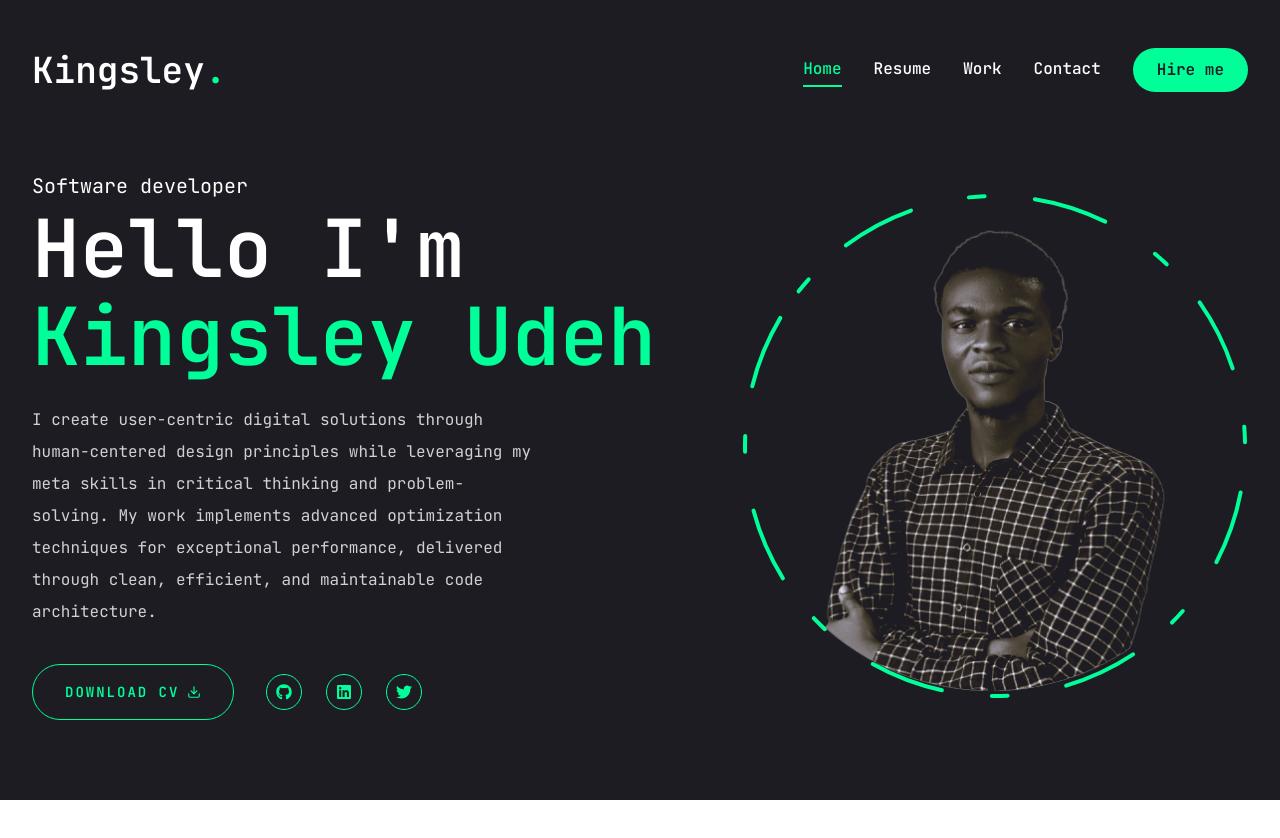
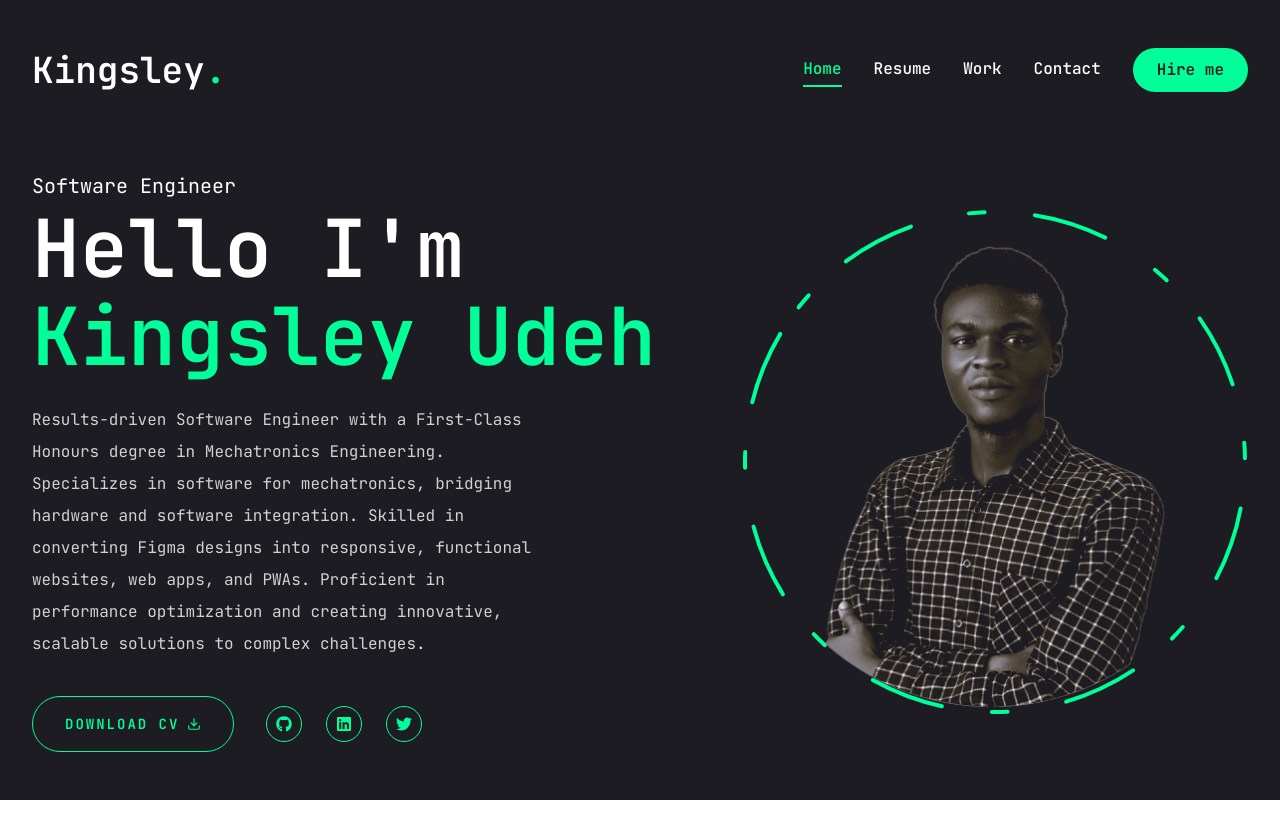
Before and after one commit to Keengsleyudeh/kingsleyportfolio, a Next.js app: page / in a window 1280 px wide. Shown: the top 838 px of the page. Before the commit the page ends 816 px from the top, so only its background shows below. Built offline with nearby package versions, Linux system fonts and the light colour scheme.

Commit message:
feat: updated resume and projects

```diff
--- a/app/page.tsx
+++ b/app/page.tsx
@@ -10,21 +10,21 @@ export default function Home() {
       <div className="container mx-auto h-full">
         <div className="flex flex-col xl:flex-row items-center justify-between xl:pt-8 xl:pb-24">
           <div className="text-center xl:text-left order-2 xl:order-none">
-            <span className="text-xl">Software developer</span>
+            <span className="text-xl">Software Engineer</span>
             <h1 className="h1 mb-6">
               Hello I&apos;m <br />{" "}
               <span className="text-accent">Kingsley Udeh</span>
             </h1>
-            <p className="max-w-[500px] mb-9 text-white/80">
-              I create user-centric digital solutions through human-centered design principles while leveraging my meta skills
-              in critical thinking and problem-solving. My work implements advanced optimization
-              techniques for exceptional performance,
-              delivered through clean, efficient, and maintainable code architecture.
+            <p className="max-w-[500px] mb-9 text-white/80 text-md">
+            Results-driven Software Engineer with a First-Class Honours degree in Mechatronics Engineering.
+            Specializes in software for mechatronics, bridging hardware and software integration.
+            Skilled in converting Figma designs into responsive, functional websites, web apps, and PWAs.
+            Proficient in performance optimization and creating innovative, scalable solutions to complex challenges.
             </p>
 
             {/* btn and socials */}
             <div className="flex flex-col xl:flex-row items-center gap-8">
-              <a href="/kingsley.pdf" download>
+              <a href="/kingsley-resume.pdf" download>
                 <Button
                   variant="outline"
                   size="lg"
--- a/app/resume/page.tsx
+++ b/app/resume/page.tsx
@@ -2,7 +2,7 @@
 
 import React from "react";
 
-import { SiTailwindcss, SiNextdotjs, SiTypescript } from "react-icons/si";
+import { SiTailwindcss, SiNextdotjs, SiTypescript, SiPostman } from "react-icons/si";
 import {
   FaCss3,
   FaJs,
@@ -11,6 +11,8 @@ import {
   FaHtml5,
   FaFigma,
   FaPython,
+  FaGoogle,
+  FaGithub,
 } from "react-icons/fa";
 
 const about = {
@@ -31,7 +33,7 @@ const about = {
     },
     {
       fieldName: "Nationality",
-      fieldValue: "Nigeria",
+      fieldValue: "Nigerian",
     },
     {
       fieldName: "Email",
@@ -48,17 +50,22 @@ const experience = {
   items: [
     {
       company: "Ceed Venture Studio",
-      position: "Frontend Developer",
+      position: "Frontend Engineer",
       duration: "2024 - present",
     },
     {
       company: "Styloza",
-      position: "Lead Frontend Developer",
+      position: "Lead Frontend Engineer",
       duration: "2024",
     },
     {
       company: "Smart World Research Hub",
-      position: "Software Developer",
+      position: "Full-Stack Engineer",
+      duration: "2024",
+    },
+    {
+      company: "Cardioll",
+      position: "Frontend Engineer",
       duration: "2024",
     },
     {
@@ -113,7 +120,7 @@ const skills = {
 
     {
       name: "Tools and Technologies",
-      content: "Git, Docker",
+      content: "Git, Docker, Google Workspace, Postman",
     },
     {
       name: "Prototyping",
@@ -122,7 +129,7 @@ const skills = {
     {
       name: "Soft Skills",
       content:
-        "Problem-solving, Collaboration, Project Management, Communication",
+        "Problem-solving, Collaboration, Project Management, Communication, Leadership",
     },
   ],
   skillsList: [
@@ -135,7 +142,10 @@ const skills = {
     { icon: <SiNextdotjs />, name: "nextjs" },
     { icon: <SiTailwindcss />, name: "tailwind.css" },
     { icon: <FaFigma />, name: "figma" },
+    { icon: <FaGithub />, name: "github" },
+    { icon: <FaGoogle />, name: "google workspace" },
     { icon: <SiTypescript />, name: "typescript" },
+    { icon: <SiPostman />, name: "postman" },
   ],
 };
 
--- a/app/work/page.tsx
+++ b/app/work/page.tsx
@@ -21,7 +21,7 @@ const projects = [
     category: "Toucan Aviation",
     title: "Project 1",
     description:
-      "A web application for an aviation company where flights can be booked online.",
+      "Automated jet booking platform with location selection, jet browsing, and integrated payment system.",
     stack: [
       { name: "ReactJs" },
       { name: "SCSS" },
@@ -36,7 +36,7 @@ const projects = [
     category: "Fast Pizza",
     title: "Project 2",
     description:
-      "An online store where you can order different kinds of pizza.",
+      "Built a responsive app for browsing, ordering, prioritizing pizzas, with geolocation and cart functionality.",
     stack: [{ name:"ReactJs" }, { name: "Tailwind" }, { name: "JavaScript" }],
     image: "/assets/frontend/pizza1.png",
     live: "https://fast-react-pizza-pi-eight.vercel.app/",
@@ -47,7 +47,7 @@ const projects = [
     category: "Loop Studios",
     title: "Project 3",
     description:
-      " Landing page for a music studio.",
+      " Designed a responsive, visually appealing landing page showcasing advanced styling and seamless user experience.",
     stack: [
       { name: "HTML" },
       { name: "TailwindCss" },
@@ -63,7 +63,7 @@ const projects = [
     category: "Wild Oasis",
     title: "Project 4",
     description:
-      " Web application dashbaord to manage a hotel suite and view analytics.",
+      " A web app with integrated dashboard for managing a suite's cabin availability, bookings, and tracking guest departure schedules",
     stack: [
       { name: "ReactJS" },
       { name: "Styled Components" },
@@ -80,7 +80,7 @@ const projects = [
     category: "WorldWise",
     title: "Project 5",
     description:
-      " A tour web application for tourists.",
+      " Built a web app for exploring cities, booking destinations, with an interactive world map feature.",
     stack: [
       { name: "ReactJs" },
       { name: "CSS" },
@@ -97,7 +97,7 @@ const projects = [
     category: "Shortly",
     title: "Project 5",
     description:
-      " Simple landing page.",
+      " Designed an intuitive, responsive interface for shortening long URLs with seamless user experience.",
     stack: [
       { name: "HTML" },
       { name: "TailwindCSS" },
```
Also changed, not shown: 1 other file (tests, documents, lock files or other folders).
